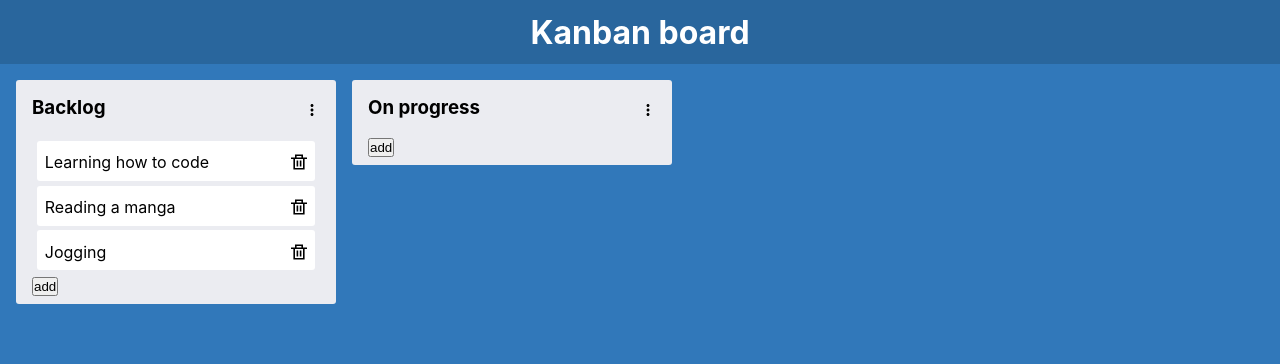
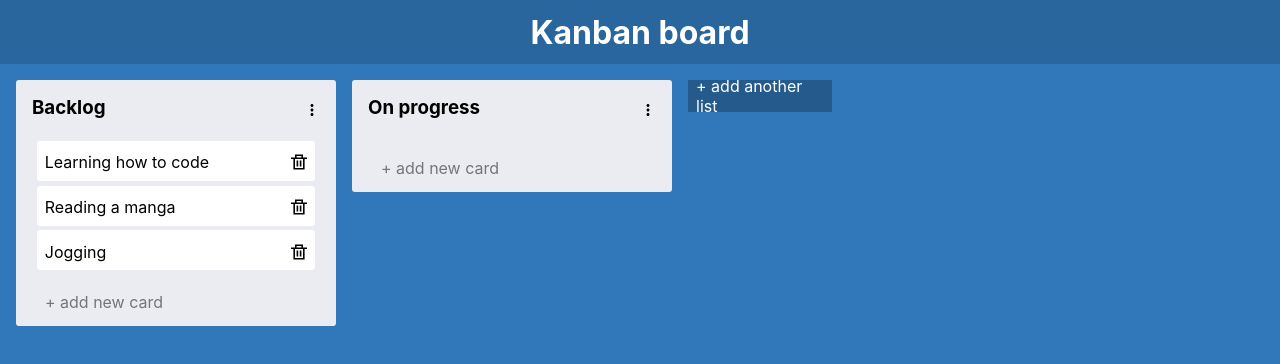
Before and after one commit to SatrioKamaludin/Kanban-board, a React (Create React App) app: page / in a window 1280 px wide. Shown: the top 364 px of the page. Built offline with nearby package versions, Linux system fonts and the light colour scheme.

Commit message:
Add button component

```diff
--- a/package.json
+++ b/package.json
@@ -11,6 +11,7 @@
     "react-beautiful-dnd": "^13.1.1",
     "react-dom": "^18.2.0",
     "react-scripts": "5.0.1",
+    "react-textarea-autosize": "^8.4.1",
     "web-vitals": "^2.1.4"
   },
   "scripts": {
--- a/src/App.js
+++ b/src/App.js
@@ -1,6 +1,7 @@
 import React, { useContext } from 'react'
 import Header from './components/Header'
 import Board from './components/Board'
+import Button from './components/Button'
 import { DataContext } from './context/store'
 import './App.scss'
 
@@ -12,8 +13,9 @@ const App = () => {
       <div className="container">
         {store.listIds.map(id => {
           const data = store.lists[id]
-          return <Board key={id} data={data}/>
+          return <Board key={id} data={data} />
         })}
+        <Button list/>
       </div>
     </div>
   )
--- a/src/components/Board.js
+++ b/src/components/Board.js
@@ -1,9 +1,9 @@
 import React from 'react'
 import BoardTitle from './BoardTitle'
 import Card from './Card'
+import Button from './Button'
 import '../sass/Board.scss'
 import menu from '../assets/menu.svg'
-
 
 const Board = ({ data }) => {
     return (
@@ -18,8 +18,8 @@ const Board = ({ data }) => {
                 {data.cards.map((card, index) =>
                     <Card key={card.id} id={data.id} index={index} item={card} />
                 )}
+                <Button />
             </div>
-            <button>add</button>
         </div>
     )
 }
--- /dev/null
+++ b/src/components/Button.js
@@ -0,0 +1,54 @@
+import React, { useState } from 'react'
+import Textarea from 'react-textarea-autosize'
+import '../sass/Button.scss'
+import close from '../assets/close.svg'
+
+const Button = ({ list }) => {
+    const [open, setOpen] = useState(false)
+
+    const openForm = () => setOpen(true)
+
+    const closeForm = () => setOpen(false)
+
+    const showForm = () => {
+        const textButton = list ? 'add list' : 'add card'
+        const placeholder = list ? 'enter list title' : 'enter card title'
+        return (
+            <div className='form-box'>
+                <Textarea
+                    autoFocus
+                    className='text-area'
+                    placeholder={placeholder}
+                />
+                <button className='add'>{textButton}</button>
+                <button className='close'>
+                    <img src={close} alt="close" onClick={closeForm}/>
+                </button>
+            </div>
+        )
+    }
+
+    const showButton = () => {
+        const textButton = list ? 'add another list' : 'add new card'
+        const opacityButton = list ? 1 : 0.5
+        const colorButton = list ? 'white' : 'inherit'
+        const backgroundButton = list ? 'rgba(0, 0, 0, 0.25)' : 'inherit'
+        return (
+            <div
+                className='add-button'
+                onClick={openForm}
+                style={{
+                    opacity: opacityButton,
+                    color: colorButton,
+                    background: backgroundButton
+                }}
+            >
+                + {textButton}
+            </div>
+        )
+    }
+
+    return open ? showForm() : showButton()
+}
+
+export default Button
--- /dev/null
+++ b/src/sass/Button.scss
@@ -0,0 +1,42 @@
+.add-button {
+  margin-top: 1rem;
+  width: 9rem;
+  height: 2rem;
+  padding: 0 0.5rem;
+  cursor: pointer;
+  display: flex;
+  justify-content: center;
+  align-items: center;
+}
+
+.form-box {
+  height: 6rem;
+  min-width: 10rem;
+  background: #ebecf1;
+  padding: 1rem 0.5rem;
+  margin-top: 1rem;
+  .text-area {
+    width: 96%;
+    height: 2rem;
+    resize: none;
+    padding: 0.5rem 1rem;
+    border: none;
+    margin-bottom: 0.3rem;
+    border-radius: 3px;
+    &:focus{outline: none};
+  }
+  .add {
+    background: #63bd4f;
+    border: none;
+    padding: 0.5rem 1rem;
+    border-radius: 3px;
+    color: white;
+    &:focus {outline: none};
+    margin-right: 1rem;
+  }
+  .close {
+    width: 1rem;
+    border: none;
+    cursor: pointer;
+  }
+}
```
Also changed, not shown: src/assets/close.svg, 1 other file (tests, documents, lock files or other folders).
